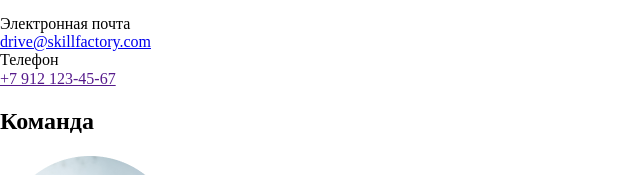
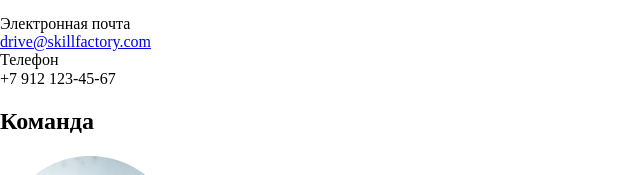
Before and after one commit to KristinaPautova/SF-Drive_homework, a plain HTML site: page module17.html in a window 1280 px wide. Shown: the part 498-673 px from the top of the page, 0-640 px from the left. Drawn offline with Linux system fonts and the light colour scheme.

Commit message:
first committ

```diff
--- a/module17.html
+++ b/module17.html
@@ -33,7 +33,7 @@
                 </div>
                 <div class="contacts__frame-wrapper-item">
                     <div>Телефон</div>
-                    <a href="" target="_blank" rel="nofollow">+7 912 123-45-67</a>
+                    <div>+7 912 123-45-67</div>
                 </div>
             </div>
         </section>
```
